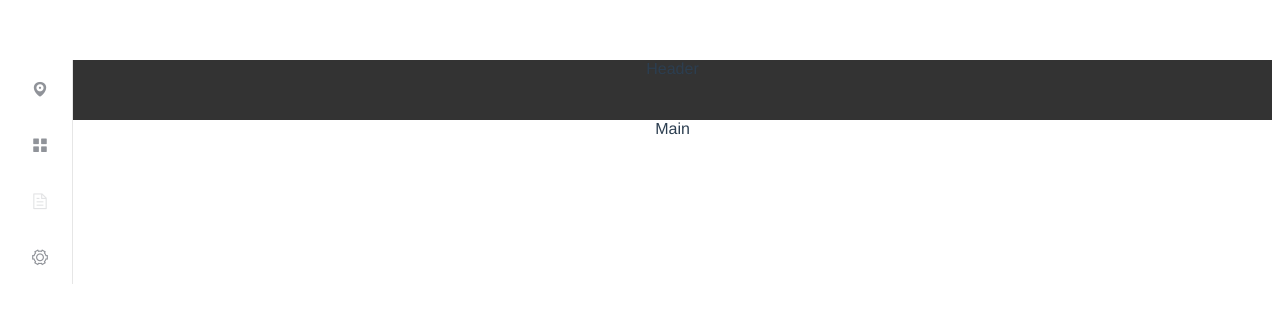
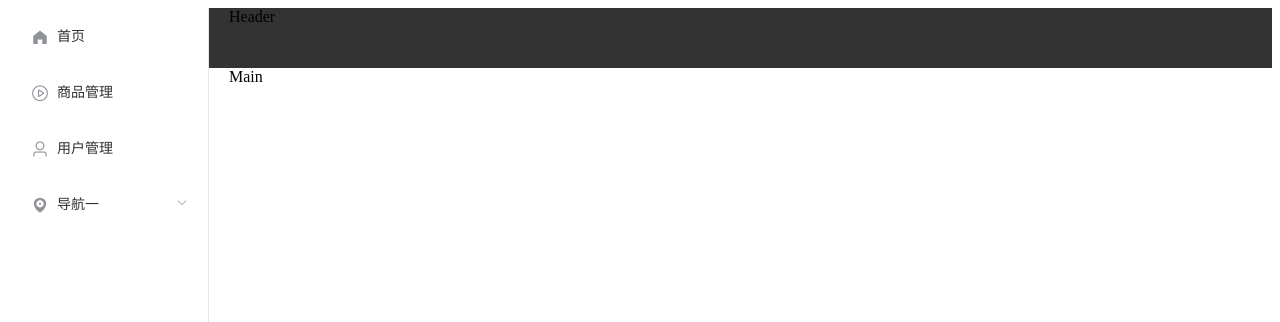
Before and after one commit to Jammillk/vue_manage, a Vue app: page / in a window 1280 px wide. Shown: the top 322 px of the page. Built offline with nearby package versions, Linux system fonts and the light colour scheme.

Commit message:
feat:无子项目的侧边栏
模拟json数据
使用了计算属性
把值渲染上去

```diff
--- a/src/App.vue
+++ b/src/App.vue
@@ -13,12 +13,7 @@
 </script>
 
 <style>
-#app {
-  font-family: Avenir, Helvetica, Arial, sans-serif;
-  -webkit-font-smoothing: antialiased;
-  -moz-osx-font-smoothing: grayscale;
-  text-align: center;
-  color: #2c3e50;
-  margin-top: 60px;
+#app{
+  height: 100vh;
 }
 </style>
--- a/src/components/CommonAside.vue
+++ b/src/components/CommonAside.vue
@@ -1,7 +1,11 @@
 <template>
   <el-menu default-active="1-4-1" class="el-menu-vertical-demo" @open="handleOpen" @close="handleClose"
            :collapse="isCollapse">
-    <el-submenu index="1">
+    <el-menu-item v-for="item in noChildren" :index="item.path" :key="item.path">
+      <i :class="'el-icon-'+item.icon"></i>
+      <span slot="title">{{ item.label }}</span>
+    </el-menu-item>
+    <el-submenu index="2">
       <template slot="title">
         <i class="el-icon-location"></i>
         <span slot="title">导航一</span>
@@ -9,28 +13,8 @@
       <el-menu-item-group>
         <span slot="title">分组一</span>
         <el-menu-item index="1-1">选项1</el-menu-item>
-        <el-menu-item index="1-2">选项2</el-menu-item>
       </el-menu-item-group>
-      <el-menu-item-group title="分组2">
-        <el-menu-item index="1-3">选项3</el-menu-item>
-      </el-menu-item-group>
-      <el-submenu index="1-4">
-        <span slot="title">选项4</span>
-        <el-menu-item index="1-4-1">选项1</el-menu-item>
-      </el-submenu>
     </el-submenu>
-    <el-menu-item index="2">
-      <i class="el-icon-menu"></i>
-      <span slot="title">导航二</span>
-    </el-menu-item>
-    <el-menu-item index="3" disabled>
-      <i class="el-icon-document"></i>
-      <span slot="title">导航三</span>
-    </el-menu-item>
-    <el-menu-item index="4">
-      <i class="el-icon-setting"></i>
-      <span slot="title">导航四</span>
-    </el-menu-item>
   </el-menu>
 </template>
 
@@ -45,7 +29,46 @@
 export default {
   data() {
     return {
-      isCollapse: true
+      isCollapse: false,
+      menu: [
+        {
+          path: '/',
+          name: 'home',
+          label: '首页',
+          icon: 's-home',
+          url: 'Home/Home'
+        }, {
+          path: '/mail',
+          name: 'mail',
+          label: '商品管理',
+          icon: 'video-play',
+          url: 'MailManage/MailManage'
+        }, {
+          path: '/user',
+          name: 'user',
+          label: '用户管理',
+          icon: 'user',
+          url: 'UserManage/UserManage'
+        }, {
+          label: '其它',
+          icon: 'location',
+          children: [
+            {
+              path: '/page1',
+              name: 'page1',
+              label: '页面1',
+              icon: 'setting',
+              url: 'Other/PageOne'
+            }, {
+              path: '/page2',
+              name: 'page2',
+              label: '页面2',
+              icon: 'setting',
+              url: 'Other/PageTwo'
+            }
+          ]
+        }
+      ]
     };
   },
   methods: {
@@ -55,6 +78,14 @@
     handleClose(key, keyPath) {
       console.log(key, keyPath);
     }
+  },
+  computed: {
+    noChildren() {
+      return this.menu.filter(item => !item.children)
+    },
+    hasChildren() {
+      return this.menu.filter(item => item.children)
+    }
   }
 }
 </script>
```
